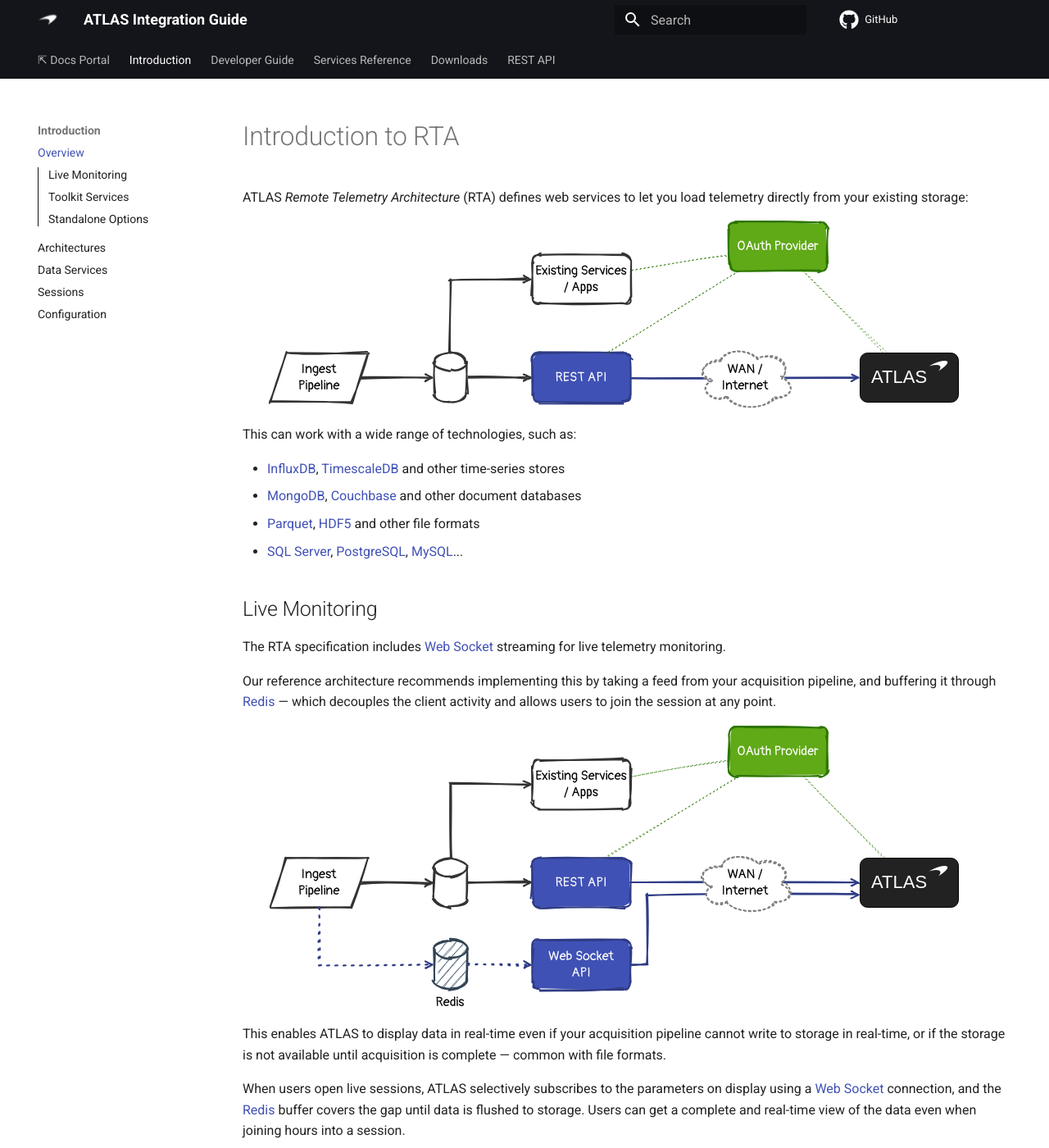
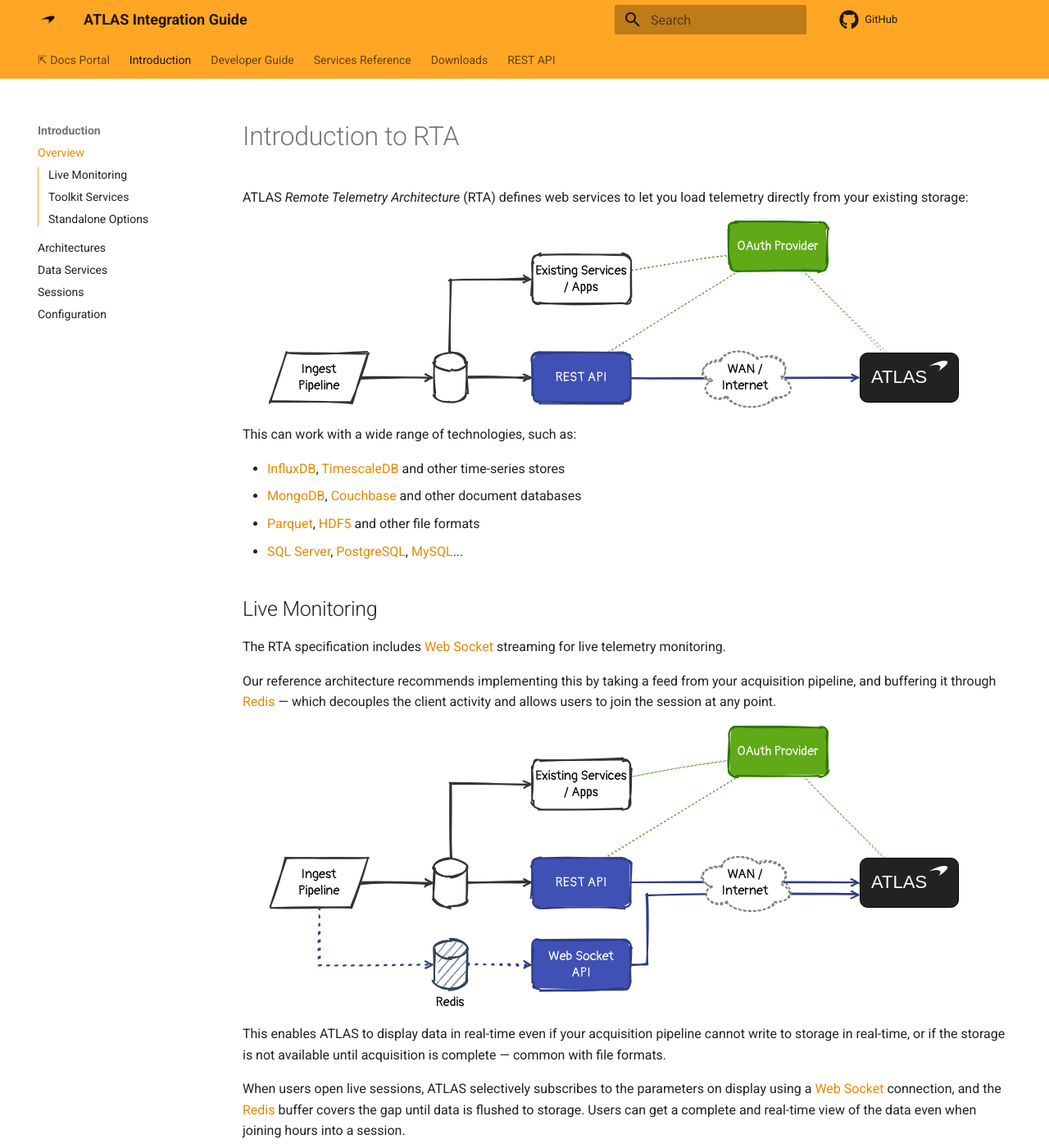
Before and after one commit to mat-docs/RTA.Site, an MkDocs documentation site: the page built from docs/index.md, in a window 1280 px wide and 1400 px high. Shown: the whole window at 82% size. Built offline with MkDocs 1.6.1 and Material for MkDocs 9.7.7, drawn with Linux system fonts in a browser that asks for light colours; comment, search, counter and statistics services are not loaded.

Commit message:
Orange theme (#14)
Theme change to be visually distinct from the parent portal, to avoid creating navigation confusion. Otherwise the click-through appears to make the tab bar change silently, so (for example) it looks like the Developer Guides tab is moving around.

The colour change is kind of jarring - but this is probably the lesser of the two evils.

Hyperlinks darkened slightly for better contrast.

```diff
--- /dev/null
+++ b/docs/stylesheets/extra.css
@@ -0,0 +1,3 @@
+[data-md-color-primary="orange"] {
+    --md-typeset-a-color: #D88820;
+}
--- a/mkdocs.yml
+++ b/mkdocs.yml
@@ -7,17 +7,20 @@ site_url: https://docs.atlas.mclarenapplied.com/integration/
 theme:
   name: 'material'
   palette:
-    primary:  'black'
+    primary:  'orange'
     accent:   'indigo'
   custom_dir: 'overrides'
-  # assets/swoosh is cached aggressively - rename if icons change
-  favicon:    'assets/swoosh/favicon.png'
-  logo:       'assets/swoosh/logo.png'
+  # assets/swoosh* is cached aggressively - rename if icons change
+  favicon:    'assets/swoosh-black/favicon.png'
+  logo:       'assets/swoosh-black/logo.png'
   icon:
     repo: fontawesome/brands/github
   features:
     - navigation.tabs
     - toc.integrate
+
+extra_css:
+  - stylesheets/extra.css
 
 copyright: Copyright &copy; 2021 McLaren Applied Ltd.
 
--- a/overrides/redoc.html
+++ b/overrides/redoc.html
@@ -39,7 +39,7 @@
           }
         },
         "rightPanel": {
-          "backgroundColor": "#1F1F1F"
+          "backgroundColor": "#212121"
         }
       }
     }, document.getElementById('redoc-container'))
```
Also changed, not shown: docs/assets/swoosh-black/favicon.png (added), docs/assets/swoosh-black/logo.png (added), netlify.toml.
